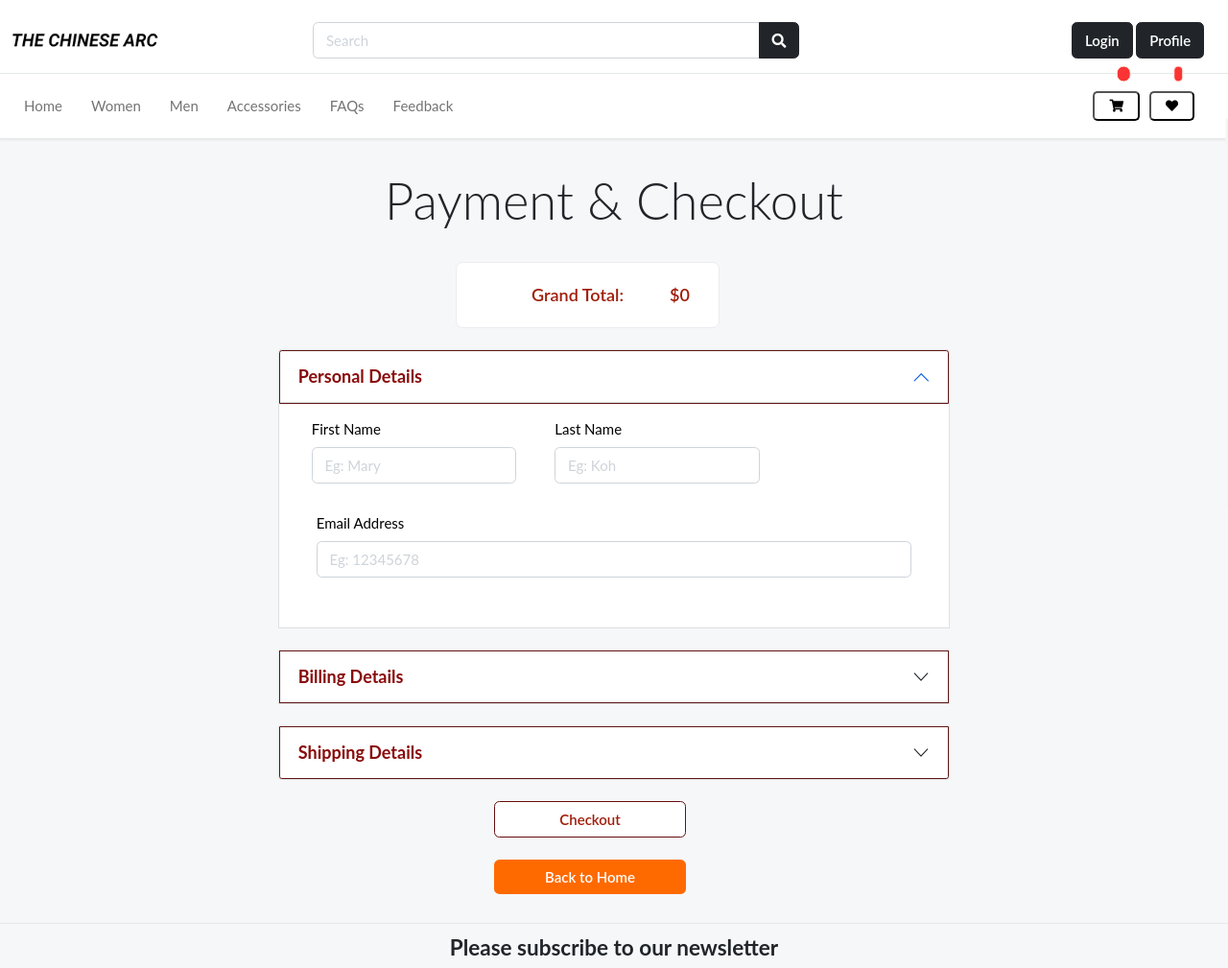
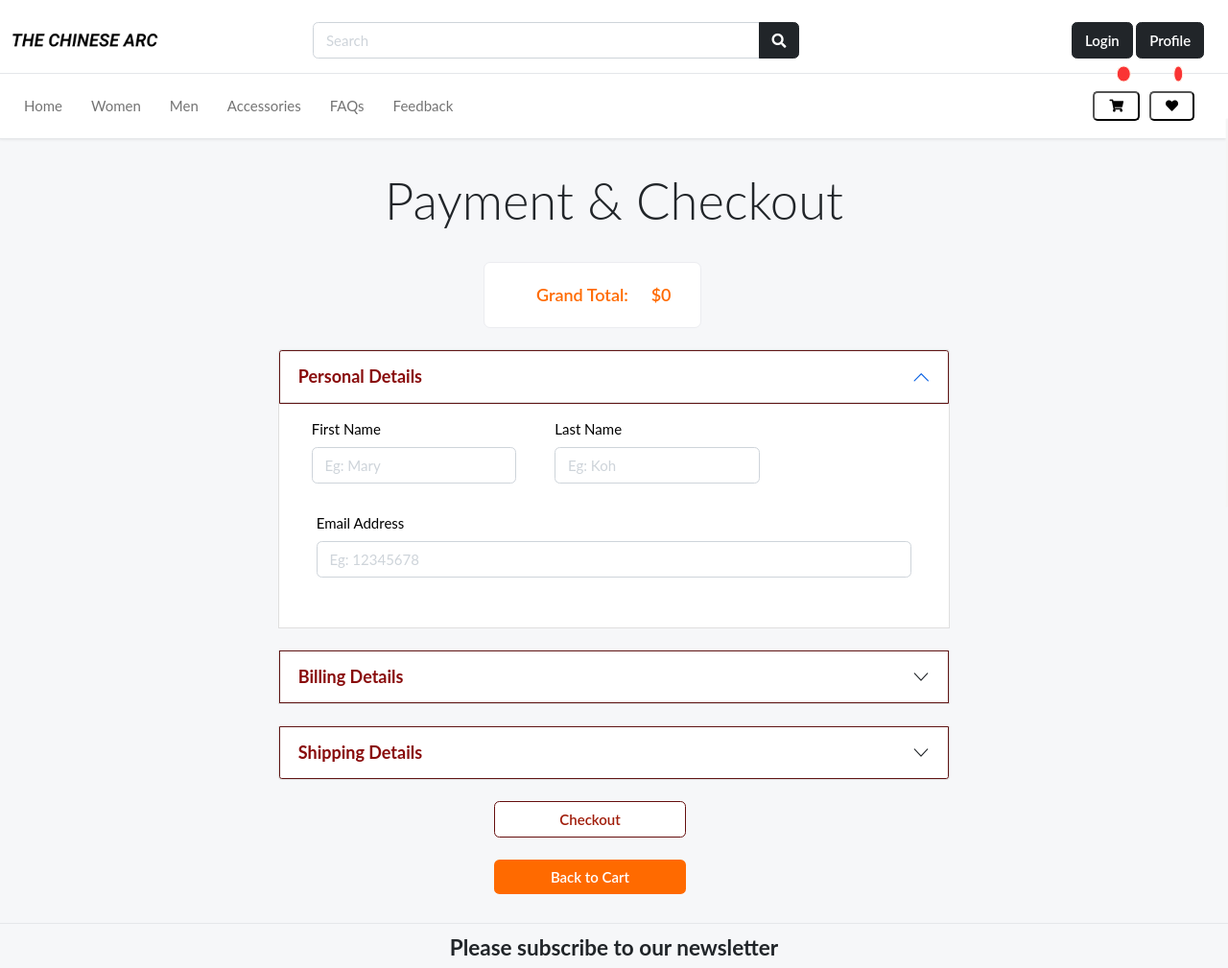
Before and after one commit to HProsperouS/Chinese-Arc, a Flask app: page /createCustOrder in a window 1280 px wide. Shown: the top 1009 px of the page at 96% size. Run offline with Flask 2, Linux system fonts and the light colour scheme; parts of the project's set-up code (start-up, migrations or seed data) failed here and were passed over; some libraries are stand-ins or nearby versions; some web fonts are replaced.

Commit message:
clear cart aft payment

```diff
--- a/shop/__init__.py
+++ b/shop/__init__.py
@@ -4,7 +4,7 @@ from msilib import change_sequence
 from re import split, sub, template
 from venv import create
 from flask_wtf import FlaskForm
-from flask import Flask, render_template, request, redirect, url_for, session, flash, g
+from flask import Flask, message_flashed, render_template, request, redirect, url_for, session, flash, g
 #from werkzeug.security import generate_password_hash, check_password_hash
 from flask_login import LoginManager, UserMixin, login_user, logout_user, login_required, current_user
 from sqlalchemy import PrimaryKeyConstraint
@@ -24,7 +24,7 @@ import functools
 from Forms import CreateOrderForm, Registration,  CreateFAQForm, Login
 from Forms import CreateOrderForm, Registration,  CreateFAQForm
 from Order_form import CreateCustOrder,CustOrderUpdate
-from EditProduct import UpdateProductForm, CreateProductForm, photos
+# from EditProduct import UpdateProductForm, CreateProductForm, photos
 
 from Newsletter import Newsletter
 from Apply_Coupon import Coupon
--- a/shop/templates/Customer_order_form.html
+++ b/shop/templates/Customer_order_form.html
@@ -23,9 +23,9 @@
   <div class="container" style="max-width: 720px;">
     <h1 class="display-4 text-center" >Payment & Checkout</h1>
     <br>
-    <aside class="col-md-6 mx-auto" style="color: rgb(160, 28, 10); font-size: 18px; ">
-      <div class="card col-sm-10" style="text-align: center; border-radius: 7px;" >
-        <div class="card-body">
+    <aside class="col-md-5 mx-auto" >
+      <div class="card col-sm-10" style="text-align: center; border-radius: 7px; color: #ff6a00; font-size: larger; font-weight: bolder;" >
+        <div class="card-body" >
                 <div>
                     <strong>Grand Total:
                         <span class='float-right'>$<span class="sum-price " id="grandTotal"></span>
@@ -81,7 +81,7 @@
                 <div class="form-group" style= "padding-right:20px; padding-left: 20px;">
                   {{ render_field(form.card_num, class="form-control", required="", placeholder="Eg: 1234...16") }}
                 </div>
-                <div class="form-group" style= "padding-right:20px; padding-left: 20px;">
+                <div class="form-group" style= "padding-right:20px; padding-left: 20px;" >
                   {{ render_field(form.cvv, class="form-control", required="") }}
                 </div>
               </div>
@@ -123,15 +123,16 @@
         </div>
       </div>
       <br>
-      <input type="submit" value="Checkout" class="btn btn-primary text-center-mb-2" style="background-color:rgb(255, 255, 255); color:rgb(160, 28, 10); border-color:#650e0e; width: 200px; text-align: center;margin-left: 15rem;" />
+      <input type="submit" value="Checkout" class="btn btn-primary text-center-mb-2" style="background-color:rgb(255, 255, 255); color:rgb(160, 28, 10); border-color:#650e0e; width: 200px; text-align: center;margin-left: 15rem;"onclick="localStorage.clear()" />
 
     </form>
     <br>
-    <a href="{{ url_for('fullpage_cart') }}" type="submit" value="Back to cart" class="btn btn-primary text-center-mb-2" style="background-color:#ff6a00; color:rgb(255, 255, 255); border: none; width: 200px; text-align: center;margin-left: 15rem;" >Back to Home</a>
+    <a href="{{ url_for('fullpage_cart') }}" type="submit" value="Back to cart" class="btn btn-primary text-center-mb-2" style="background-color:#ff6a00; color:rgb(255, 255, 255); border: none; width: 200px; text-align: center;margin-left: 15rem;"  >Back to Cart</a>
   </div>
 </section>
 
 <script src="../static/js/customer/fullpage_cart.js" type="text/javascript"></script>
 
-<script></script>
+<script>
+</script>
 {% endblock %}
--- a/shop/templates/fullpage_cart.html
+++ b/shop/templates/fullpage_cart.html
@@ -64,13 +64,15 @@
             <div class="card-body">
                     <div>
                         <strong >Grand Total:
-                            <span class='float-right'>$<span class="sum-price " id="grandTotal"></span></span>
+                            <span class='float-right' style="font-size: 20px;">$<span class="sum-price " id="grandTotal"></span></span>
                         </strong>
 
                     </div>
                     <div>
                         <a href="#" id='checkout' class="btn btn-primary mt-4 col-12" onclick="Checkout()"> Checkout <i class="fas fa-shopping-cart"></i> </a>
-
+                    </div>
+                    <div>
+                        <a href="{{ url_for('home_page')}}" id='checkout' class="btn btn-primary mt-4 col-12" style="background-color: white; color: black; border: solid rgb(108, 108, 108); border-radius: 5px; "> Back to home</i> </a>
                     </div>
 
             </div> <!-- card-body.// -->
--- a/shop/templates/includes_cust/_navbar.html
+++ b/shop/templates/includes_cust/_navbar.html
@@ -86,8 +86,8 @@
 		<div class="sum-count">
 			<button class="openCart" onclick="openCart()">
 				<i class="fa fa-shopping-cart shoppingCartButton"></i>
-				<span class="position-absolute top-0 start-90 translate-middle p-1  bg-danger border border-light rounded-pill">
-					<h6 id="sum-count"></h6>
+				<span class="position-absolute top-0 start-90 translate-middle p-1  bg-danger border border-light rounded-circle">
+					<h6 style="font-size: 10px;" id="sum-count"></h6>
 			</button>
 
 
@@ -124,8 +124,8 @@
 	<div class="wish-list" style="padding: 10px;">
 		<button class="openWish" onclick="openWish()">
 			<i class="fa fa-heart WishlistButton"></i>
-			<span class="position-absolute top-0 start-90 translate-middle p-1  bg-danger border border-light rounded-pill">
-				<h6 id="total-count"></h6>
+			<span class="position-absolute top-0 start-90 translate-middle p-1  bg-danger border border-light rounded-circle">
+				<h6 style="font-size: 10px;" id="total-count"></h6>
 		</button>
 
 		<div id="productsOnWish hide" class="sidepanel">
--- a/shop/templates/orderConfirm.html
+++ b/shop/templates/orderConfirm.html
@@ -113,8 +113,9 @@
                                     <table cellspacing="0" cellpadding="0" border="0" width="100%">
 
                                         <tr>
+
+                                            <td width="75%" align="left" bgcolor="#eeeeee" style="font-family: Open Sans, Helvetica, Arial, sans-serif; font-size: 16px; font-weight: 800; line-height: 24px; padding: 10px;"> Order Confirmation # </td>
                                             {% for cust_orders in cust_order_list %}
-                                                <td width="75%" align="left" bgcolor="#eeeeee" style="font-family: Open Sans, Helvetica, Arial, sans-serif; font-size: 16px; font-weight: 800; line-height: 24px; padding: 10px;"> Order Confirmation # </td>
                                             <td width="25%" align="left" bgcolor="#eeeeee" style="font-family: Open Sans, Helvetica, Arial, sans-serif; font-size: 16px; font-weight: 800; line-height: 24px; padding: 10px;">{{ cust_orders.get_custOrder_id() }}</td>
                                             {% endfor %}
                                         </tr>
@@ -207,7 +208,6 @@
 </table>
 
 </body>
-
 <script src="../static/js/customer/fullpage_cart.js" type="text/javascript"></script>
 
 {% endblock %}
```
Also changed, not shown: 3 other files. Lines whose indentation alone changed are shown as unchanged.
